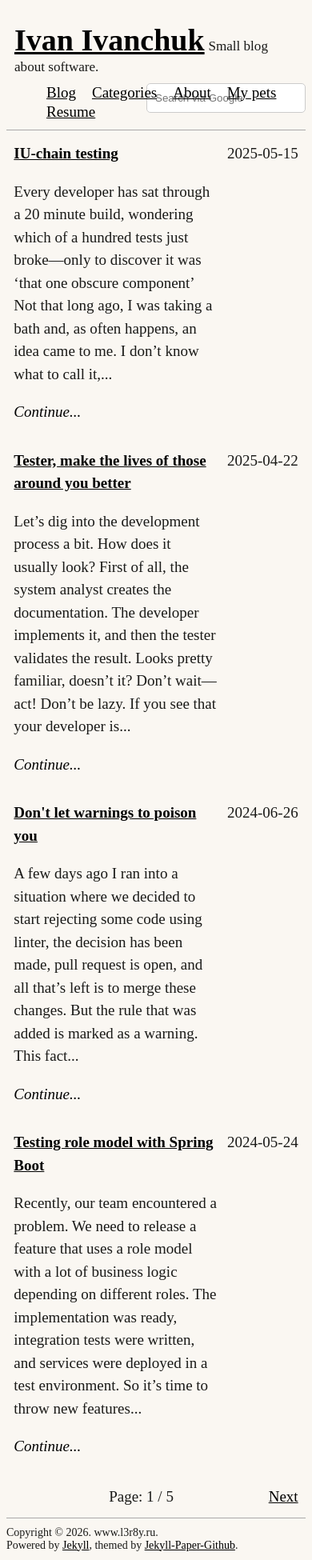
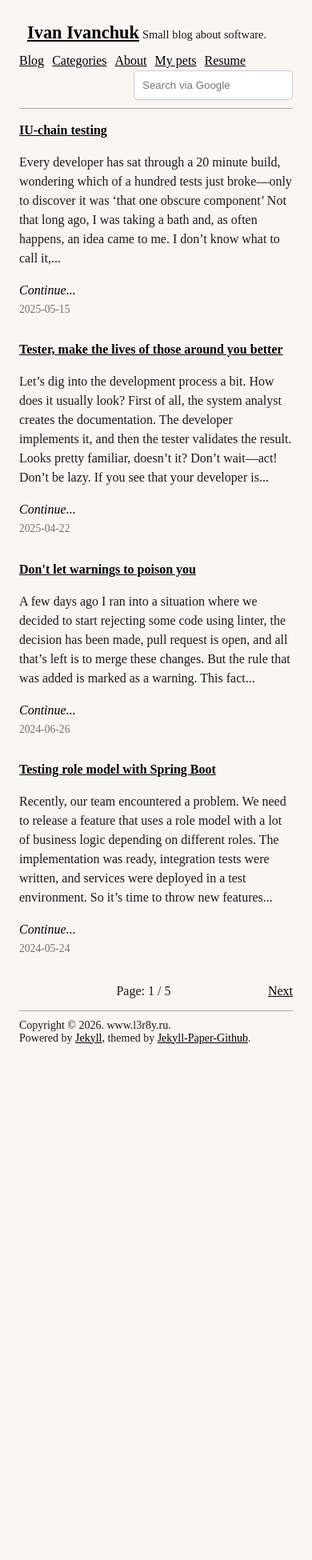
Before and after one commit to l3r8yJ/l3r8yj.github.io, a Jekyll site: the page built from index.html, in a window 390 px wide. Shown: the whole page at 80% size. Built offline with Jekyll 4.4.1, drawn with Linux system fonts in a browser that asks for light colours; some web fonts are replaced; the list of posts is cut into pages by our own code; after the commit the page ends 1316 px from its top, so only the background shows below that.

Commit message:
feat: mobile adapt

```diff
--- a/_sass/mobile.scss
+++ b/_sass/mobile.scss
@@ -1,20 +1,69 @@
 @charset "utf-8";
 
 @media screen and (max-width: 768px) {
-  /* reset default styles */
+  html, body {
+    font-size: 16px;
+  }
+
+  .container-wrapper {
+    padding: 0 16px;
+    box-sizing: border-box;
+  }
+
+  .container-main {
+    width: 100%;
+  }
+
+  /* Header */
+  .header-info-name {
+    font-size: 1.4em;
+  }
+
+  .header-main-nav {
+    padding: 0;
+  }
+
+  .header-main-nav-item {
+    float: none;
+    display: inline-block;
+    margin: 0 6px 0 0;
+  }
+
+  /* Post list — stack date below title */
+  .posts-list-item {
+    display: block;
+  }
+
+  .posts-list-item-name {
+    width: 100%;
+    float: none;
+    display: block;
+  }
+
+  .posts-list-item-date {
+    float: none;
+    display: block;
+    font-size: 0.85em;
+    opacity: 0.6;
+    margin-top: 2px;
+  }
+
+  /* Images */
   img {
     width: 100%;
-    max-width: 300px;
-  }
-
-  /* Posts list */
-  .list-pagination {
-    margin: 10px 0 5px 0;
+    max-width: 100%;
+    height: auto;
   }
 
   /* Footer */
   .footer-copyright .float-left,
   .footer-copyright .float-right {
     float: none;
+    display: block;
+  }
+
+  /* Pagination */
+  .list-pagination {
+    margin: 10px 0 5px 0;
   }
 }
```
